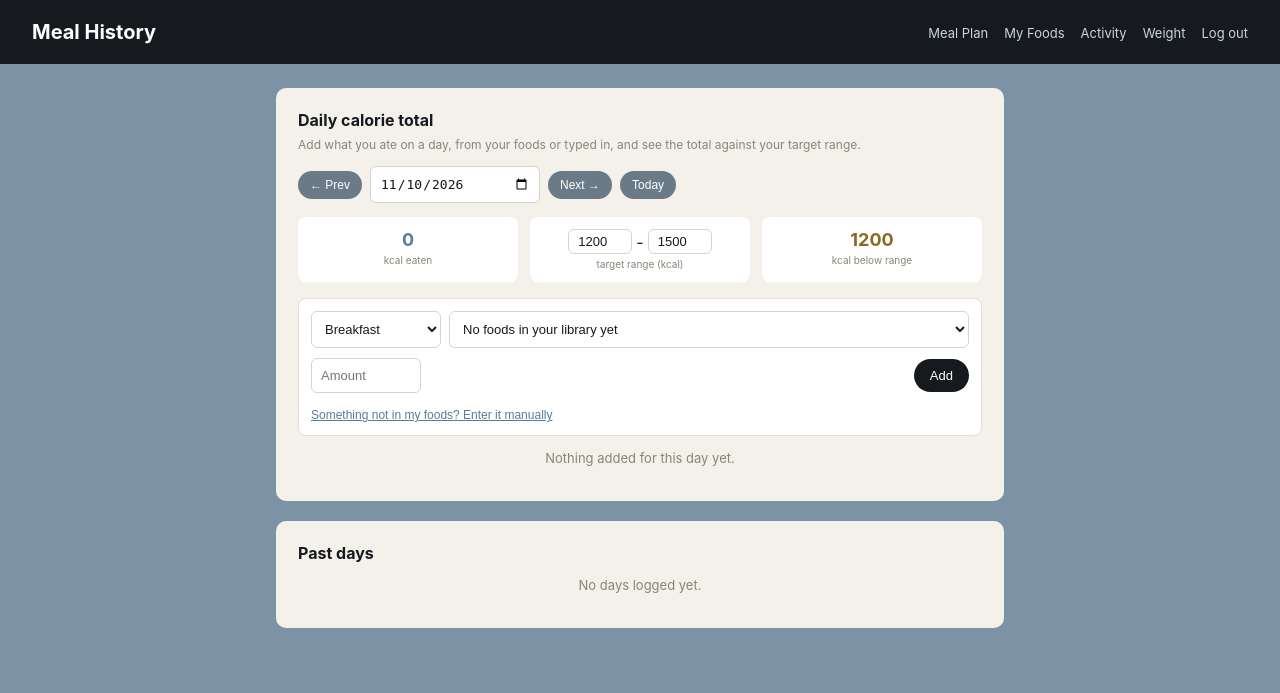
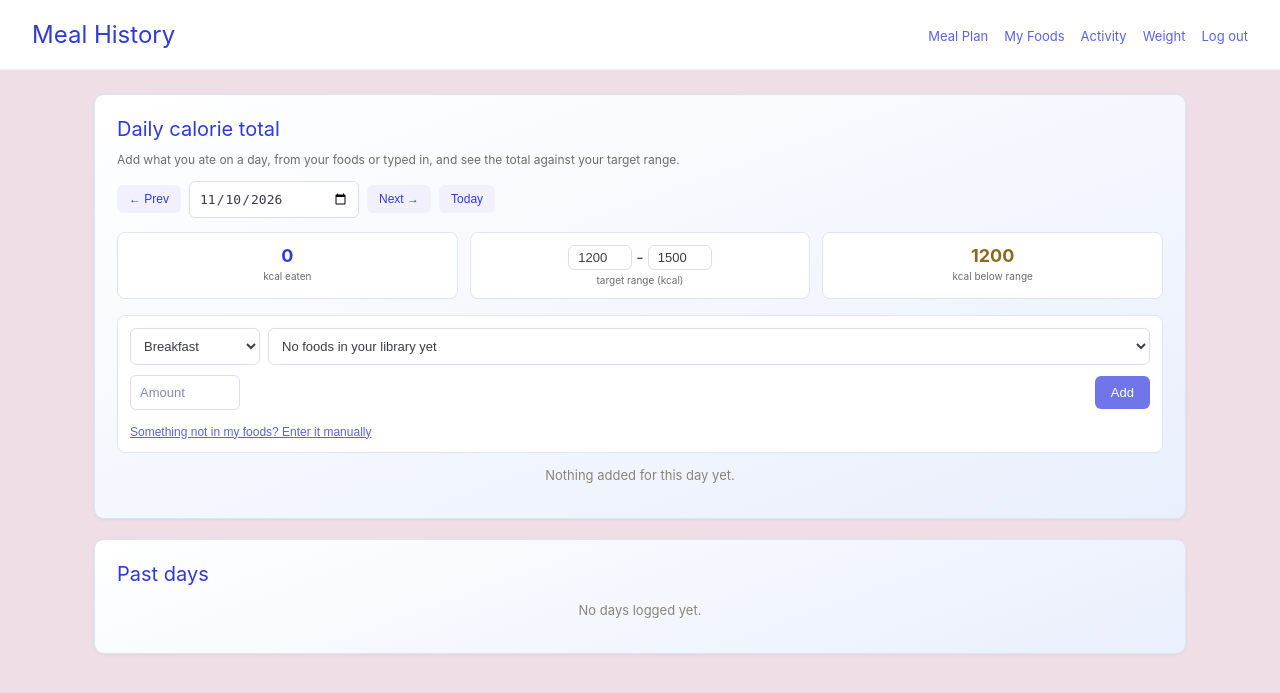
Before and after one commit to stephanieesha/Fitness_Meal_Planner, a Flask app: page /history in a window 1280 px wide. Shown: the top 693 px of the page. Run offline with Flask 3, Linux system fonts and the light colour scheme; the visitor is signed in with stand-in values (Sample User, id 1); data that the repository does not hold is empty; some libraries are stand-ins or nearby versions.

Commit message:
Adjusted UI for meal history and weight pages

```diff
--- a/templates/history.html
+++ b/templates/history.html
@@ -57,6 +57,36 @@
       header { padding: 16px; }
       header nav a { margin-left: 0; margin-right: 12px; }
     }
+        body { background: #F0DEE6; color: #3B3C45; }
+    header { background: #FFFFFF; color: #303AD7; border-bottom: 1px solid #F0F1F0; }
+    header h1 { color: #303AD7; font-weight: 400; font-size: 24px; }
+    header nav a { color: #5A62E5 !important; }
+    .container { max-width: 1140px; margin: 24px auto; padding: 0 24px; }
+    .card { background: linear-gradient(160deg, #FFFFFF 0%, #E9EFFC 100%); border: 1px solid #DCE4F7; box-shadow: 0 1px 3px rgba(17, 17, 17, 0.06); border-radius: 10px; }
+    .card h2 { color: #303AD7; font-weight: 400; font-size: 20px; }
+    .hint, .empty-state { color: #6D6C6D; }
+    input, select, textarea { border: 1px solid #DCDDF5; background: #FFFFFF; color: #3B3C45; }
+    input::placeholder { color: #7F84CA; }
+    button { background: #7076EA; color: #FFFFFF; border-radius: 6px; font-weight: 500; }
+    button:hover { background: #5A62E5; }
+    button.secondary { background: #F2F1FB; color: #303AD7; }
+    .stat-box { background: #FFFFFF; border: 1px solid #DCE4F7; }
+    .stat-box .value { color: #303AD7; }
+    .stat-box .label { color: #6D6C6D; }
+    .qty-unit { color: #3B3C45; }
+    .qty-preview { color: #5A62E5; }
+    .add-entry { background: #FFFFFF; border: 1px solid #DCE4F7; }
+    .entry-group-title { color: #303AD7; }
+    .entry-row { border-bottom: 1px solid #DCE4F7; color: #3B3C45; }
+    .entry-row .entry-amount { color: #6D6C6D; }
+    .day-footer { color: #111111; }
+    .remove-x { background: none; color: #C0392B; }
+    .remove-x:hover { background: #FBE9EC; }
+    .link-btn { background: none; color: #5A62E5; }
+    .link-btn:hover { background: none; color: #303AD7; }
+    .past-day { background: #FFFFFF; color: #3B3C45; border: 1px solid #DCE4F7; border-radius: 6px; }
+    .past-day:hover { background: #F2F1FB; }
+    .past-day.active { border-color: #5A62E5; box-shadow: inset 3px 0 0 #5A62E5; }
   </style>
 </head>
 <body>
```
Also changed, not shown: templates/weight.html (+27 -2 lines).
